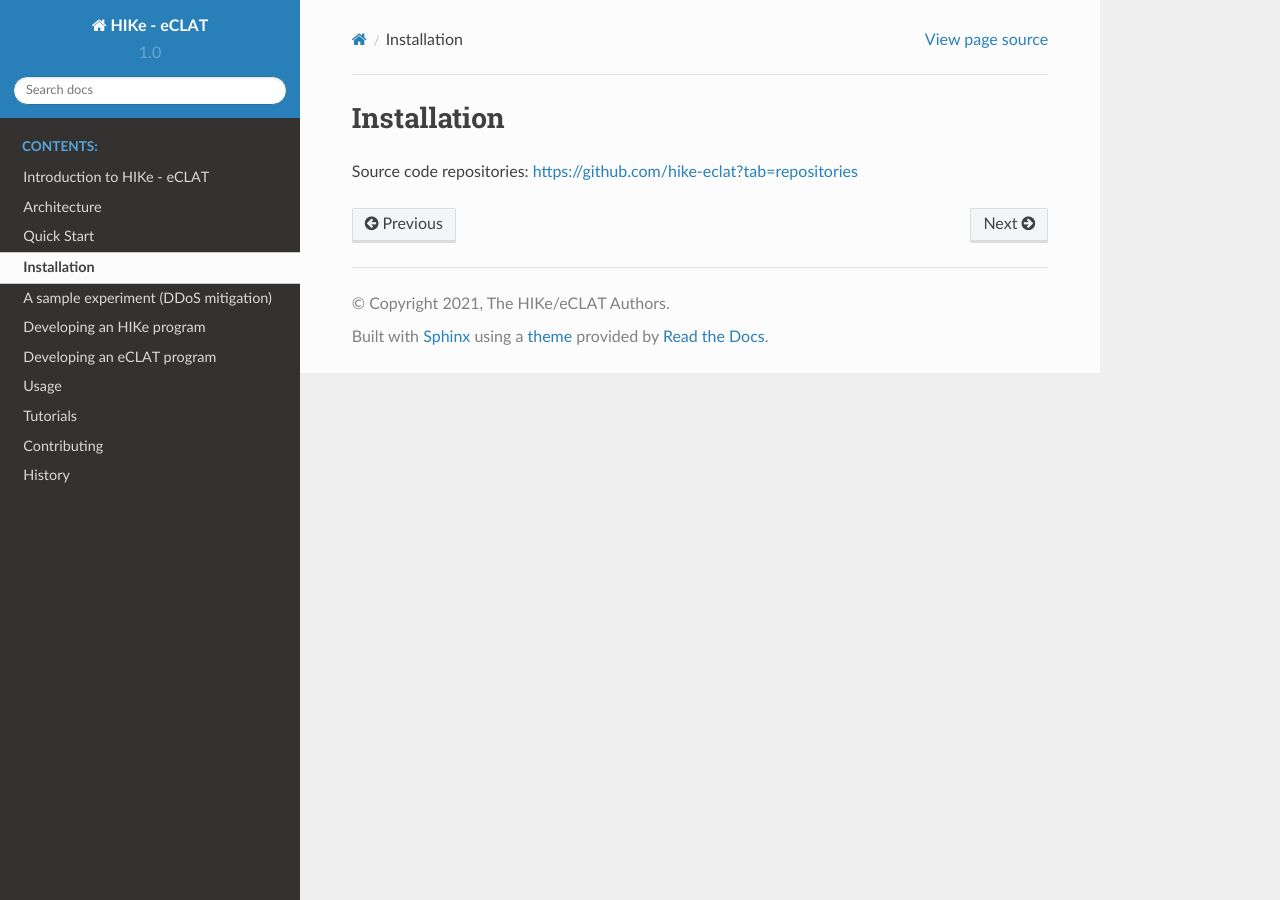
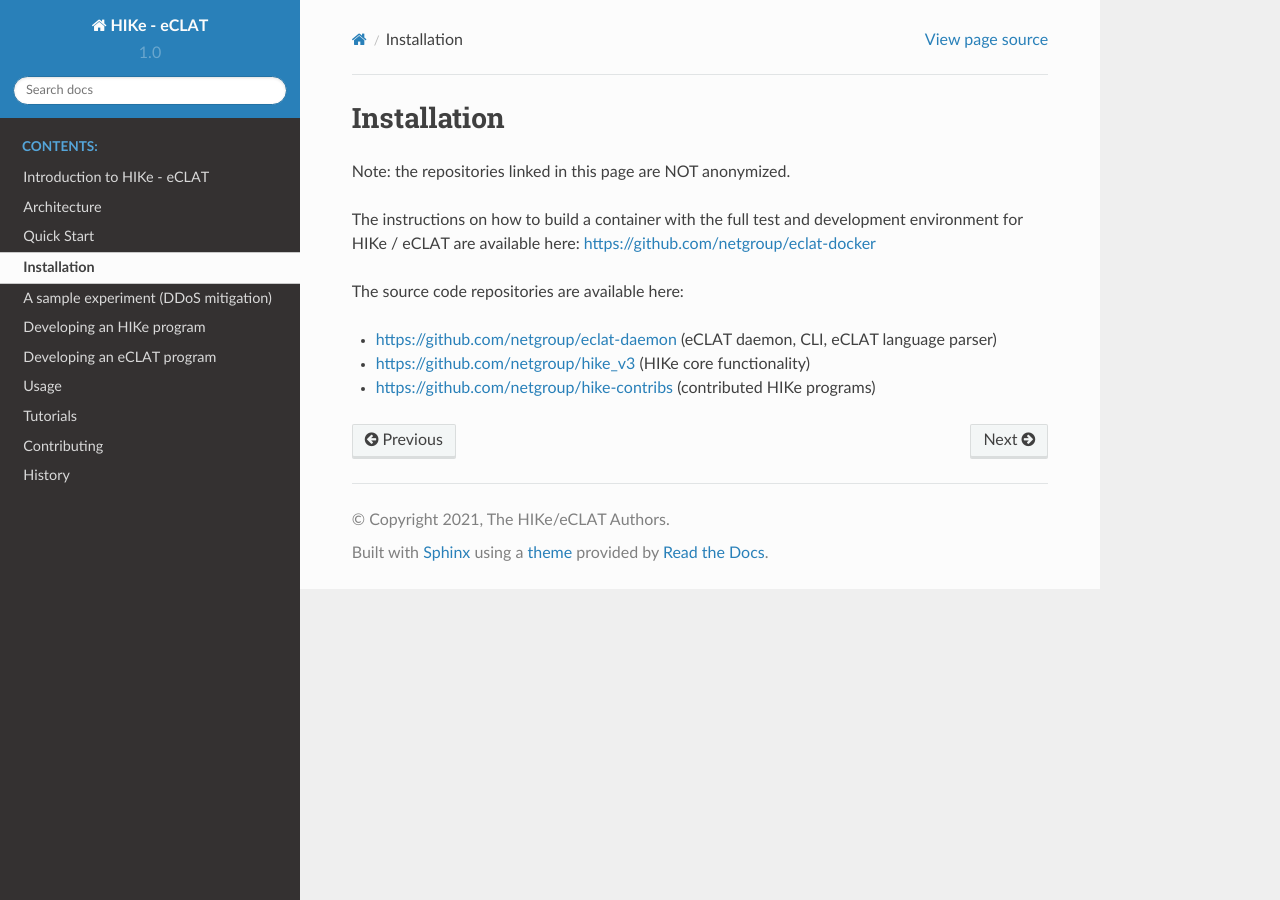
Before and after one commit to hike-eclat/docs, a Sphinx documentation site: the page built from docs/installation.rst, in a window 1280 px wide. Built offline with Sphinx 7.4.7 and the Read the Docs theme 2.0.0, drawn with Linux system fonts in a browser that asks for light colours; pages that are not in the unit, such as notebooks, are missing from menus.

Commit message:
Update installation.rst

```diff
--- a/docs/installation.rst
+++ b/docs/installation.rst
@@ -2,4 +2,12 @@
 Installation
 ============
 
-Source code repositories: https://github.com/hike-eclat?tab=repositories
+Note: the repositories linked in this page are NOT anonymized.
+
+The instructions on how to build a container with the full test and development environment for HIKe / eCLAT are available here: https://github.com/netgroup/eclat-docker
+
+The source code repositories are available here:
+
+- https://github.com/netgroup/eclat-daemon (eCLAT daemon, CLI, eCLAT language parser)
+- https://github.com/netgroup/hike_v3 (HIKe core functionality)
+- https://github.com/netgroup/hike-contribs (contributed HIKe programs)
```
